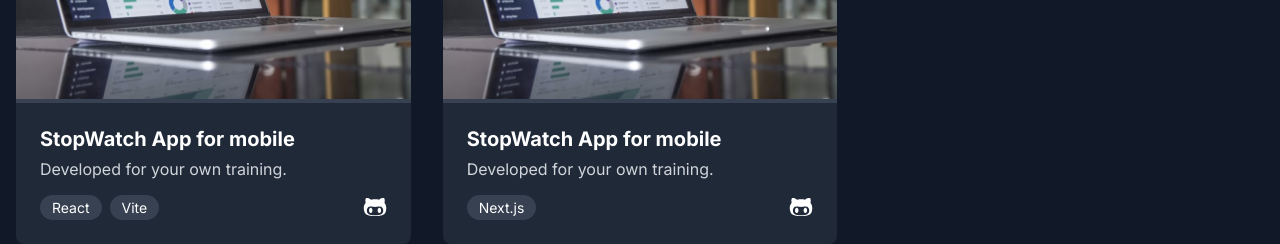
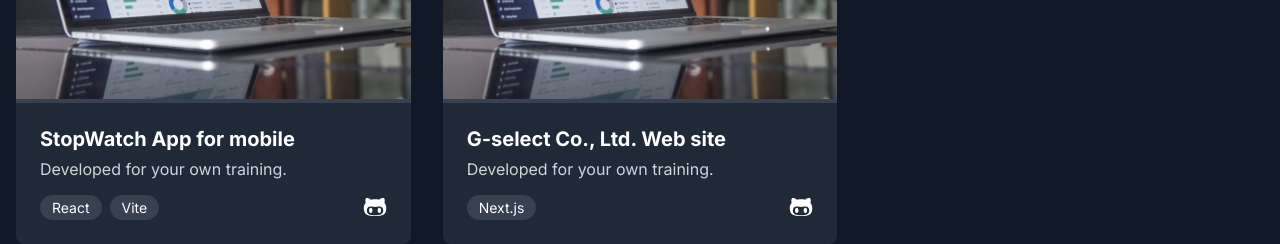
Before and after one commit to CatsHandDev/catshanddev-website, a Next.js app: page / in a window 1280 px wide. Shown: the part 1900-2144 px from the top of the page. Built offline with nearby package versions, Linux system fonts and the light colour scheme; a web font is replaced by a local one.

Commit message:
portfolio attribute correct

```diff
--- a/src/components/project/ProjectSection.tsx
+++ b/src/components/project/ProjectSection.tsx
@@ -55,7 +55,7 @@ const data = [
     ]
   },
   {
-    'name': 'StopWatch App for mobile',
+    'name': 'G-select Co., Ltd. Web site',
     'url': 'https://gojo-motors.vercel.app/',
     'github': 'https://github.com/CatsHandDev/gojo-motors',
     'image': '',
```
